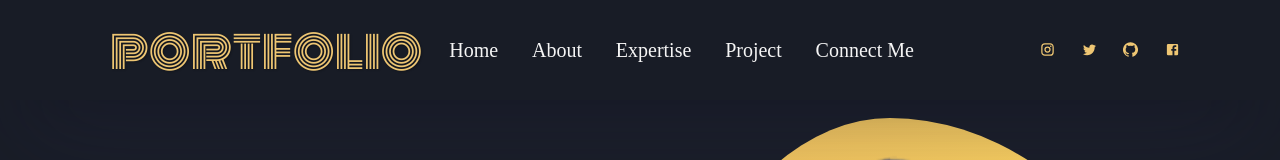
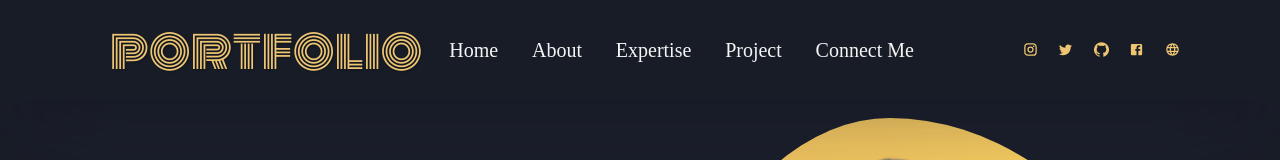
Before and after one commit to Divyakush13/Divyansh_portfolio, a React app: page / in a window 1280 px wide. Shown: the top 160 px of the page. Built offline with nearby package versions, Linux system fonts and the light colour scheme; a web font is replaced by a local one.

Commit message:
coaching website link

```diff
--- a/src/Navbarfolder/Navbar.css
+++ b/src/Navbarfolder/Navbar.css
@@ -100,6 +100,7 @@ li:before{
     transform-origin: left;
     text-decoration: underline;
     transition: .05s;
+
 }
 .social-media{
     grid-column: 4/5;
@@ -108,8 +109,9 @@ li:before{
 .social-media ul{
     height: 10rem;
     display: grid;
-    grid-template-columns: 3fr repeat(3, 1fr);
+    grid-template-columns: 3fr repeat(4, 1fr);
     align-items: center !important;
+
 }
 .social-media ul li{
     text-align: right;
--- a/src/Navbarfolder/Navbar.js
+++ b/src/Navbarfolder/Navbar.js
@@ -132,6 +132,7 @@
 import React, { useState, useEffect } from 'react';
 import '../Navbarfolder/Navbar.css';
 import { Facebook, Instagram, Twitter, GitHub } from '@material-ui/icons';
+import Website from '@mui/icons-material/Language';
 import { GiHamburgerMenu } from 'react-icons/gi';
 import { AiOutlineClose } from 'react-icons/ai';
 
@@ -195,6 +196,12 @@ const Navbar = () => {
                </a>
              </li>
 
+             <li>
+               <a href='https://kushwahdivyansh2.wixsite.com/gatiman'  target="_blank">
+                 <Website className='facebook' />
+               </a>
+             </li>
+
         </ul>
         <div className='Hamberger-menu' onClick={toggleMenu}>
           {isMenuOpen ? <AiOutlineClose style={{color:'white' , marginTop:'10px', backgroundcolor:'transparent'}}/> : <GiHamburgerMenu style={{color:'white' , marginTop:'10px',background:'transparent'}}/>}
```
